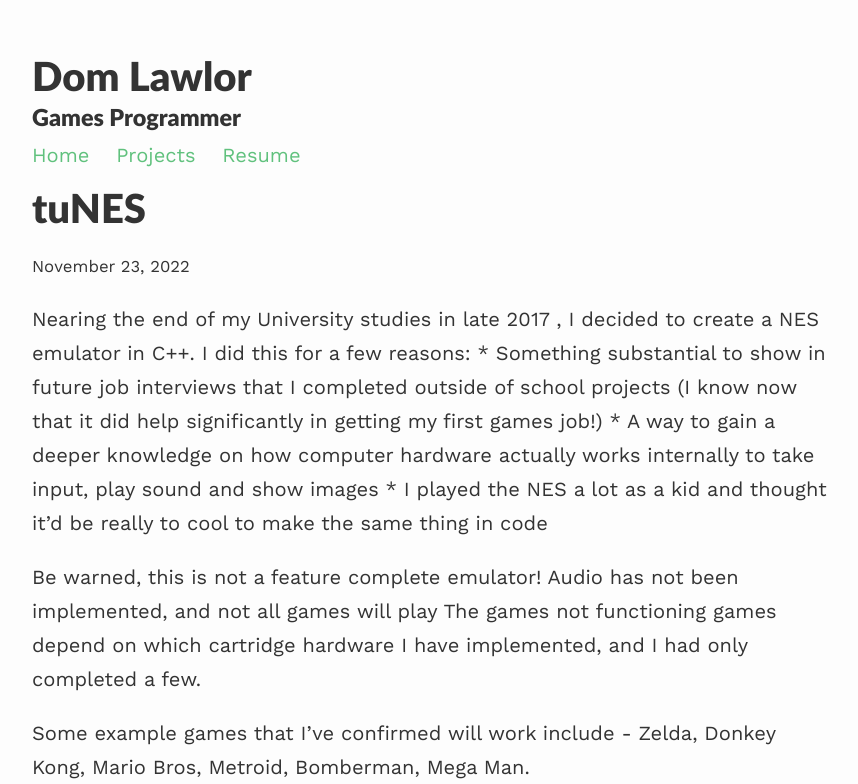
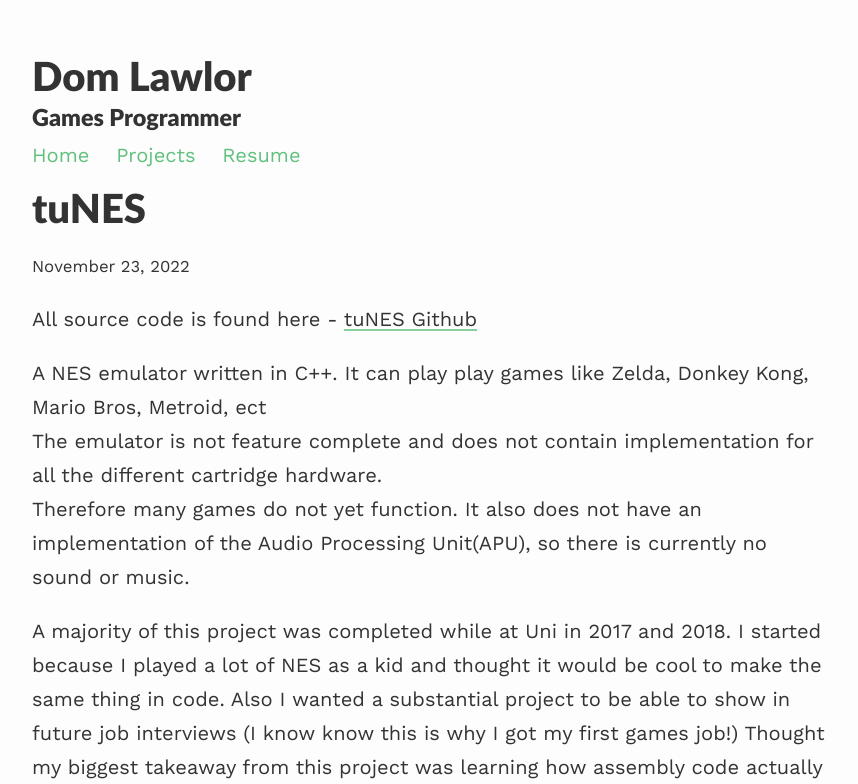
Before and after one commit to domlawlor/domlawlor.com, a Jekyll site: the page built from _projects/1-tuNES.md, in a window 1280 px wide and 1400 px high. Shown: the top 784 px of the window, without its empty margins (208-1066 px from the left). Built offline with Jekyll 4.4.1, drawn with Linux system fonts in a browser that asks for light colours; nearby versions of some CDN libraries; some of the changed text lies outside the part shown; grey boxes are pictures that could not be loaded.

Commit message:
new pictures and updated tuNES project text a bit

```diff
--- a/_projects/1-tuNES.md
+++ b/_projects/1-tuNES.md
@@ -1,26 +1,23 @@
 ---
 layout: post
 title: tuNES
-description: NES Emulator written in C++
+description: NES Emulator
 ---
 
-Nearing the end of my University studies in late 2017 , I decided to create a NES emulator in C++.
-I did this for a few reasons:
-	* Something substantial to show in future job interviews that I completed outside of school projects
-	(I know now that it did help significantly in getting my first games job!)
-	* A way to gain a deeper knowledge on how computer hardware actually works internally to take input, play sound and show images
-	* I played the NES a lot as a kid and thought it'd be really to cool to make the same thing in code
+All source code is found here - [tuNES Github](https://github.com/domlawlor/tuNES)
 
-Be warned, this is not a feature complete emulator! Audio has not been implemented, and not all games will play
-The games not functioning games depend on which cartridge hardware I have implemented, and I had only completed a few.
+A NES emulator written in C++. It can play play games like Zelda, Donkey Kong, Mario Bros, Metroid, ect
+The emulator is not feature complete and does not contain implementation for all the different cartridge hardware.
+Therefore many games do not yet function. It also does not have an implementation of the Audio Processing Unit(APU), so there is currently no sound or music.
 
-Some example games that I've confirmed will work include - Zelda, Donkey Kong, Mario Bros, Metroid, Bomberman, Mega Man.
+A majority of this project was completed while at Uni in 2017 and 2018.
+I started because I played a lot of NES as a kid and thought it would be cool to make the same thing in code.
+Also I wanted a substantial project to be able to show in future job interviews (I know know this is why I got my first games job!)
+Thought my biggest takeaway from this project was learning how assembly code actually made the NES hardware do everything. It's since made a lot of programming ideas easier to understand
 
-![example image](https://images.unsplash.com/photo-1488190211105-8b0e65b80b4e?w=300&h=300&fit=crop "An exemplary image")
+---
+![Mario](/assets/images/tuNES/marioBros.png)
+![Metroid](/assets/images/tuNES/metroid.png)
 
-All the source code can be found at https://github.com/domlawlor/tuNES. Be warned, that it's older code that I should really clean up one day :D
-It is programmed mostly in plain C with only a few C++ features used. It
-
-#TODO Find out what state the project it in first
-
-Since completing the bulk of my goal, I've occassionally returned to the project to work on things.
+![Zelda](/assets/images/tuNES/zelda.png)
+![Megaman](/assets/images/tuNES/megaman.png)
```
Also changed, not shown: index.md (+7 -4 lines), assets/images/me_profilepic1.jpg (added), assets/images/profile.png (deleted), assets/images/tuNES/marioBros.png (added), assets/images/tuNES/megaman.png (added), assets/images/tuNES/metroid.png (added), assets/images/tuNES/zelda.png (added).
